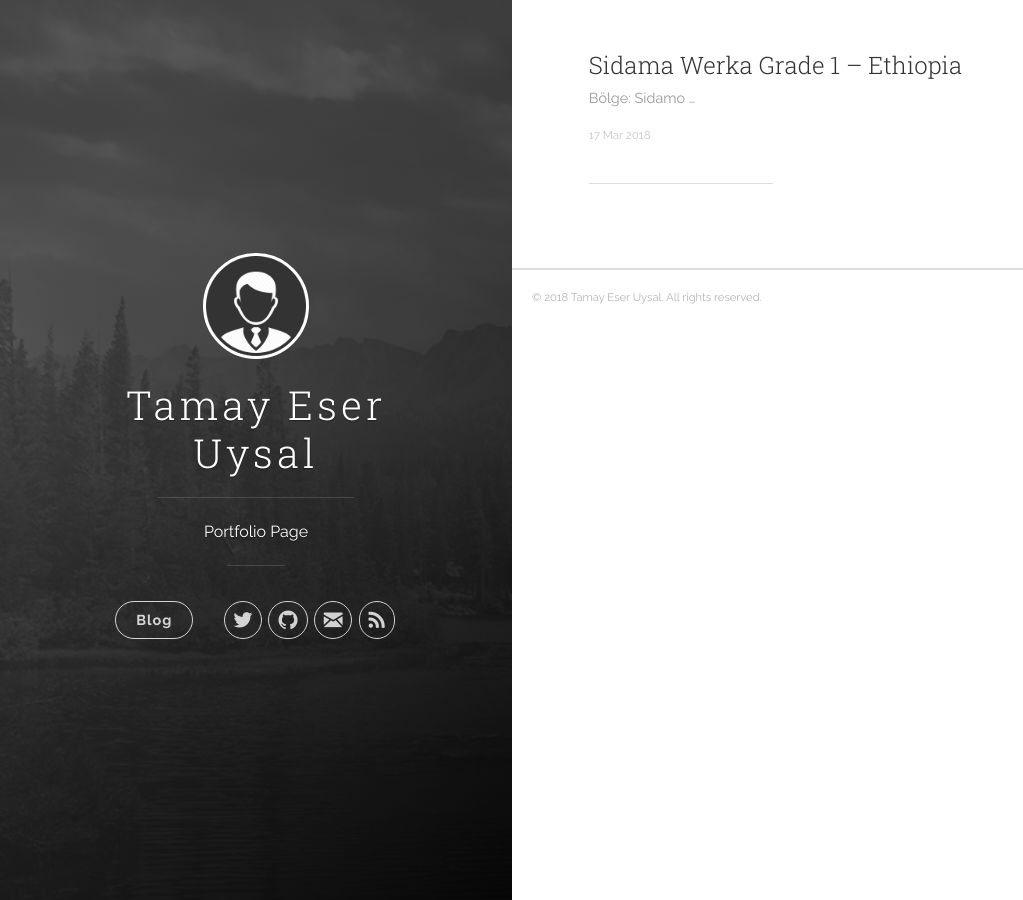
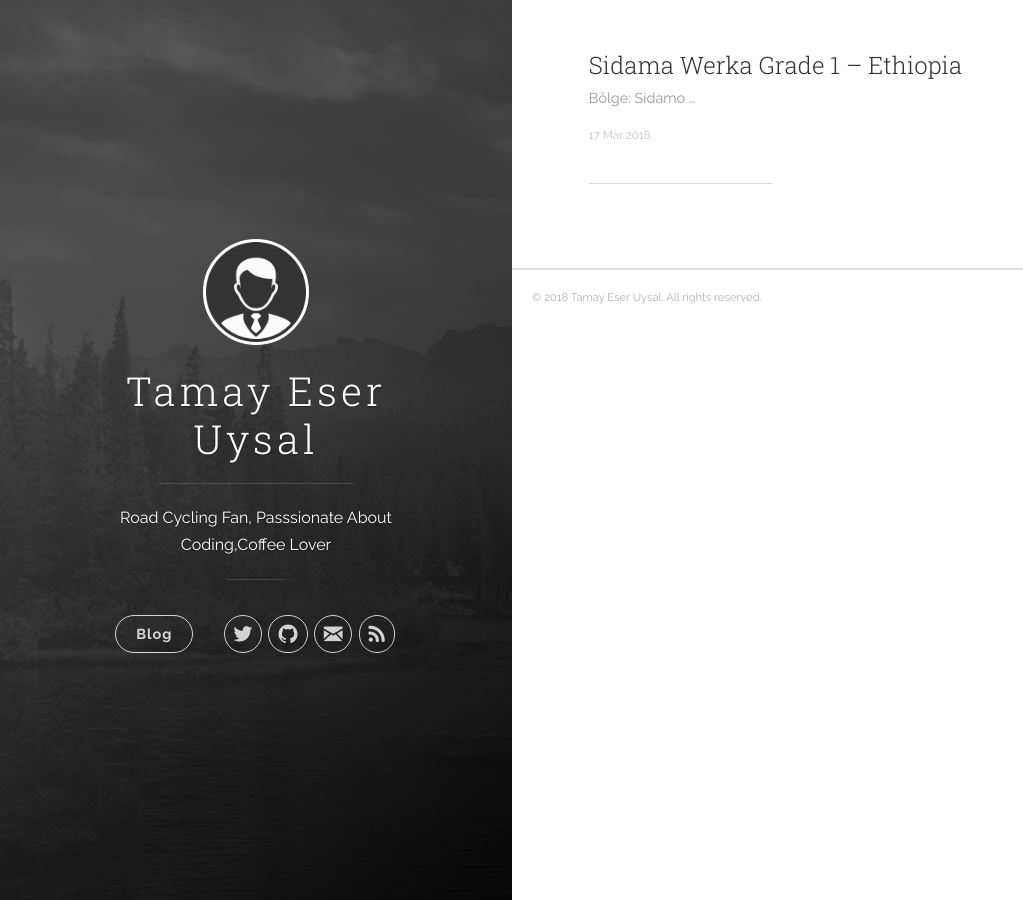
Before and after one commit to puskuruk/puskuruk.github.io, a Jekyll site: the page built from index.html, in a window 1280 px wide. Shown: the whole page, without its empty margins (0-1023 px from the left). Built offline with Jekyll 4.4.1, drawn with Linux system fonts in a browser that asks for light colours; the list of posts is cut into pages by our own code.

Commit message:
I made some read me things

```diff
--- a/_config.yml
+++ b/_config.yml
@@ -1,6 +1,6 @@
 # Site settings
 title: Tamay Eser Uysal
-description: Portfolio Page
+description: Road Cycling Fan, Passsionate About Coding,Coffee Lover
 url: 'https://puskuruk.github.io/'
 baseurl: ''
 # google_analytics: 'UA-XXXXXX-X'
```
Also changed, not shown: README.md.
